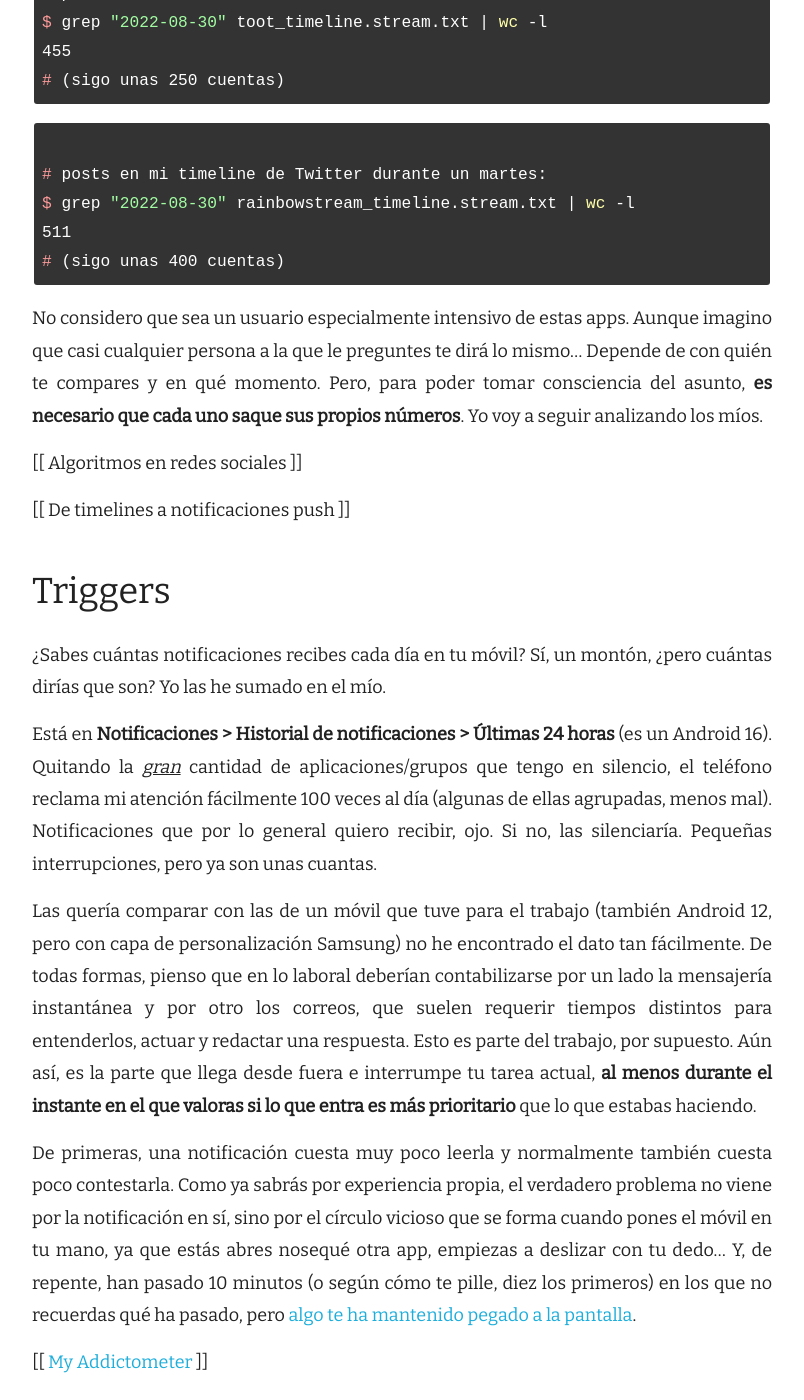
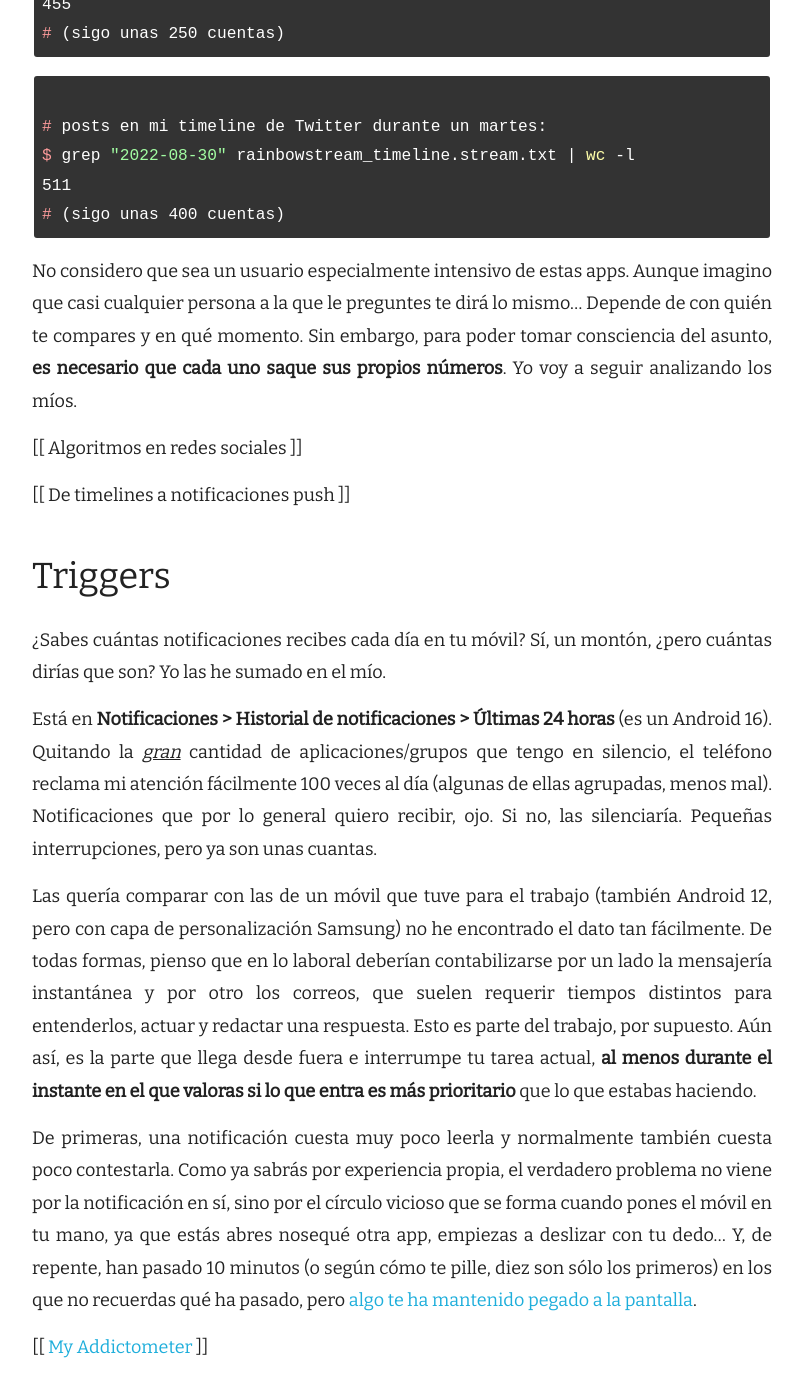
Before and after one commit to jartigag/blog, a Jekyll site: the page built from _posts/2025-08-30-demasiao-feed.md, in a window 1280 px wide and 1400 px high, scrolled down 2326 px. Shown: the whole window, without its empty margins (238-1042 px from the left). Built offline with Jekyll 4.4.1, drawn with Linux system fonts in a browser that asks for light colours; nearby versions of some CDN libraries; some of the changed text lies outside the part shown.

Commit message:
Update 2025-08-30-demasiao-feed.md

```diff
--- a/_posts/2025-08-30-demasiao-feed.md
+++ b/_posts/2025-08-30-demasiao-feed.md
@@ -84,7 +84,6 @@ Para tener algo de lo que partir, ¿os parece si echamos unas cuentas a partir d
 [^1]: Sí, [RSS](https://es.wikipedia.org/wiki/RSS). Que sí lo conoces... ¡Lo del iconito naranja ese! <img src="https://upload.wikimedia.org/wikipedia/commons/thumb/4/43/Feed-icon.svg/128px-Feed-icon.svg.png" alt="el icono de RSS" height="28" width="28" style="display:inline;vertical-align:middle;">
 
 Recibo los titulares de un par de periódicos nacionales + los locales que me interesan + el telediario.
-
 Eso ya pueden ser unos 100-150 artículos al día.
 También estoy suscrito al feed de unos 15 medios (¿¿15?? De aquí voy a quitar unos cuantos pero ya)
 relacionados con tecnología de distintas formas: linux, sysadmin, generalista, seguridad, internacional...
@@ -133,7 +132,7 @@ $ grep "2022-08-30" rainbowstream_timeline.stream.txt | wc -l
 No considero que sea un usuario especialmente intensivo de estas apps.
 Aunque imagino que casi cualquier persona a la que le preguntes te dirá lo mismo...
 Depende de con quién te compares y en qué momento.
-Pero, para poder tomar consciencia del asunto, **es necesario que cada uno saque sus propios números**.
+Sin embargo, para poder tomar consciencia del asunto, **es necesario que cada uno saque sus propios números**.
 Yo voy a seguir analizando los míos.
 
 [[ Algoritmos en redes sociales ]]
@@ -174,7 +173,7 @@ Pero tantos cambios de contexto... ]]
 
 De primeras, una notificación cuesta muy poco leerla y normalmente también cuesta poco contestarla.
 Como ya sabrás por experiencia propia, el verdadero problema no viene por la notificación en sí, sino por el círculo vicioso que se forma cuando pones el móvil en tu mano, ya que estás abres nosequé otra app, empiezas a deslizar con tu dedo...
-Y, de repente, han pasado 10 minutos (o según cómo te pille, diez los primeros) en los que no recuerdas qué ha pasado,
+Y, de repente, han pasado 10 minutos (o según cómo te pille, diez son sólo los primeros) en los que no recuerdas qué ha pasado,
 pero [algo te ha mantenido pegado a la pantalla](/sal-de-la-maquina#3-origen-y-consecuencias-de-la-epidemia).
 
 [[ [My Addictometer](https://nanhekadam.github.io/home/myaddictometer/myaddictometer.html) ]]
```
Also changed, not shown: other parts of _posts/2025-08-30-demasiao-feed.md (+1 -1 lines).
